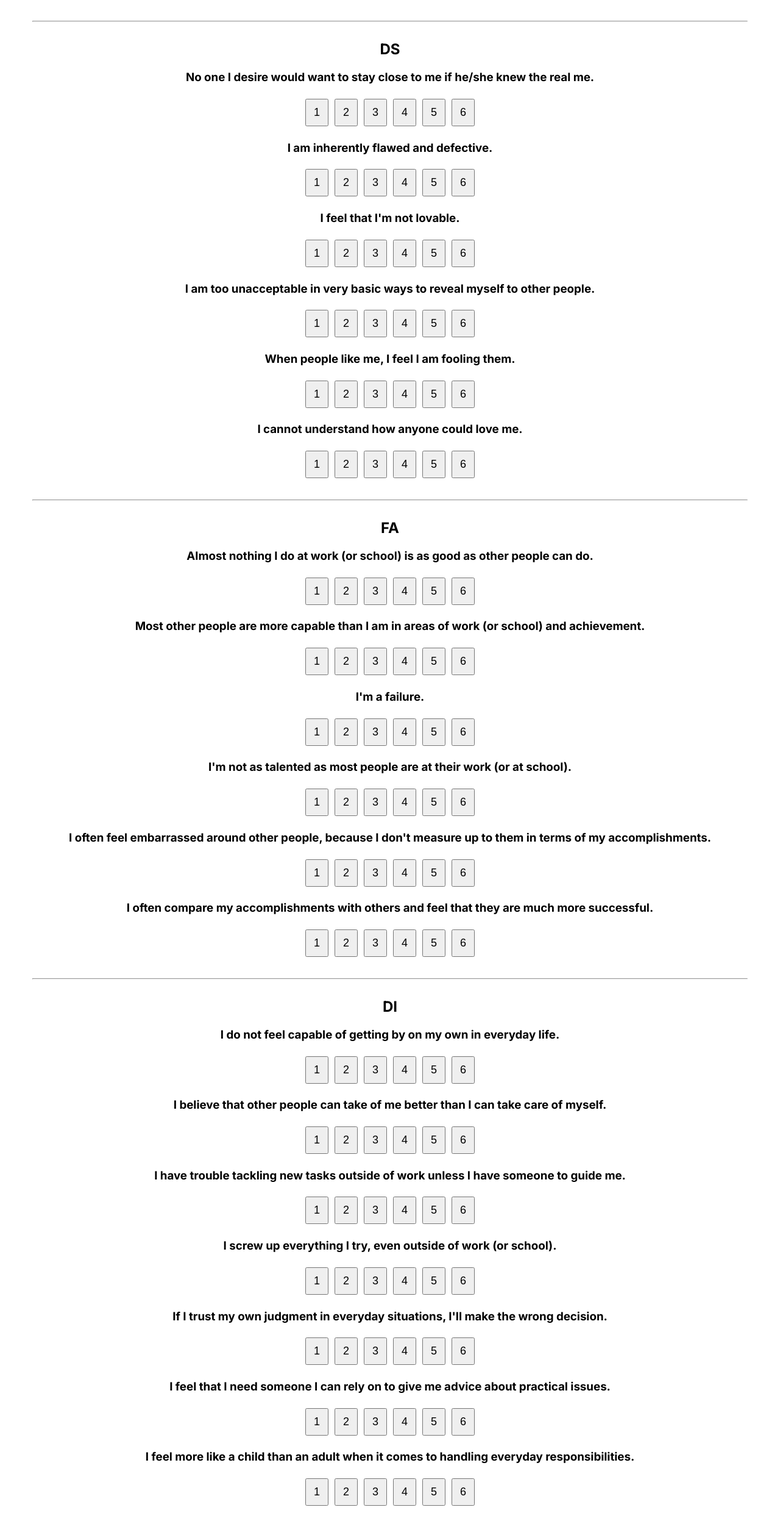
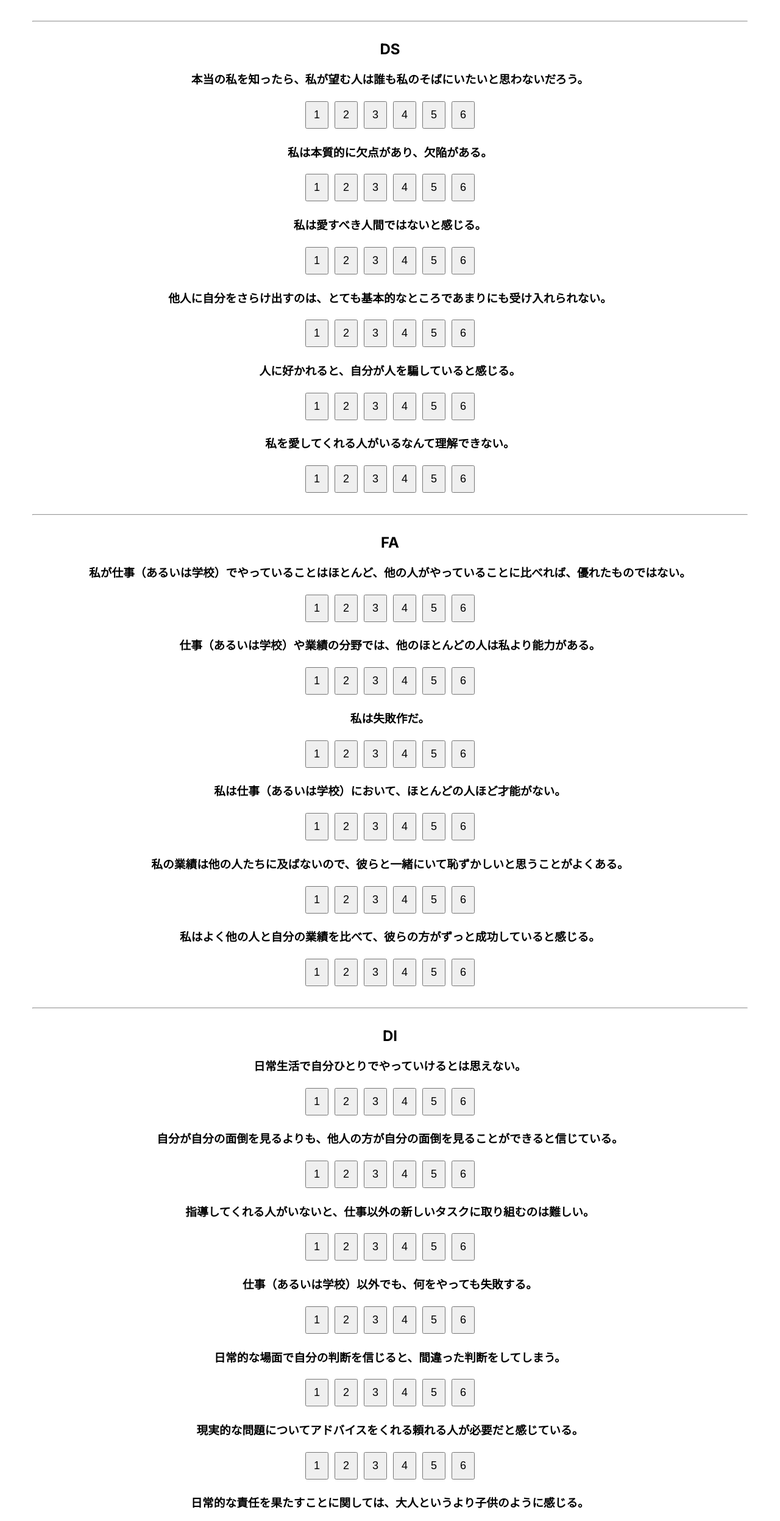
Before and after one commit to quantized-cube/my-psychology-test-app, a Next.js app: page /ysqr in a window 1280 px wide. Shown: the part 3534-6028 px from the top of the page at 61% size. Built offline with nearby package versions, Linux system fonts and the light colour scheme.

Commit message:
翻訳～49

```diff
--- a/app/ysqr/page.tsx
+++ b/app/ysqr/page.tsx
@@ -110,44 +110,44 @@ const questions_4_SI = [
 
 // 24-29: DS
 const questions_5_DS = [
-  "No one I desire would want to stay close to me if he/she knew the real me. ",
-  "I am inherently flawed and defective. ",
-  "I feel that I'm not lovable. ",
-  "I am too unacceptable in very basic ways to reveal myself to other people.",
-  "When people like me, I feel I am fooling them.",
-  "I cannot understand how anyone could love me.",
+  "本当の私を知ったら、私が望む人は誰も私のそばにいたいと思わないだろう。",
+  "私は本質的に欠点があり、欠陥がある。",
+  "私は愛すべき人間ではないと感じる。",
+  "他人に自分をさらけ出すのは、とても基本的なところであまりにも受け入れられない。",
+  "人に好かれると、自分が人を騙していると感じる。",
+  "私を愛してくれる人がいるなんて理解できない。",
 ];
 
 // 30-35: FA
 const questions_6_FA = [
-  "Almost nothing I do at work (or school) is as good as other people can do.  ",
-  "Most other people are more capable than I am in areas of work (or school) and achievement. ",
-  "I'm a failure.",
-  "I'm not as talented as most people are at their work (or at school).",
-  "I often feel embarrassed around other people, because I don't measure up to them in terms of my accomplishments. ",
-  "I often compare my accomplishments with others and feel that they are much more successful. ",
+  "私が仕事（あるいは学校）でやっていることはほとんど、他の人がやっていることに比べれば、優れたものではない。",
+  "仕事（あるいは学校）や業績の分野では、他のほとんどの人は私より能力がある。",
+  "私は失敗作だ。",
+  "私は仕事（あるいは学校）において、ほとんどの人ほど才能がない。",
+  "私の業績は他の人たちに及ばないので、彼らと一緒にいて恥ずかしいと思うことがよくある。",
+  "私はよく他の人と自分の業績を比べて、彼らの方がずっと成功していると感じる。",
 ];
 
 // 36-43: DI
 const questions_7_DI = [
-  "I do not feel capable of getting by on my own in everyday life.",
-  "I believe that other people can take of me better than I can take care of myself.",
-  "I have trouble tackling new tasks outside of work unless I have someone to guide me.",
-  "I screw up everything I try, even outside of work (or school).",
-  "If I trust my own judgment in everyday situations, I'll make the wrong decision.",
-  "I feel that I need someone I can rely on to give me advice about practical issues.",
-  "I feel more like a child than an adult when it comes to handling everyday responsibilities.",
-  "I find the responsibilities of everyday life overwhelming.",
+  "日常生活で自分ひとりでやっていけるとは思えない。",
+  "自分が自分の面倒を見るよりも、他人の方が自分の面倒を見ることができると信じている。",
+  "指導してくれる人がいないと、仕事以外の新しいタスクに取り組むのは難しい。",
+  "仕事（あるいは学校）以外でも、何をやっても失敗する。",
+  "日常的な場面で自分の判断を信じると、間違った判断をしてしまう。",
+  "現実的な問題についてアドバイスをくれる頼れる人が必要だと感じている。",
+  "日常的な責任を果たすことに関しては、大人というより子供のように感じる。",
+  "私は日常生活の責任に圧倒されている。",
 ];
 
 // 44-49: VH
 const questions_8_VH = [
-  "I feel that a disaster (natural, criminal, financial, or medical) could strike at any moment.",
-  "I worry about being attacked.",
-  "I take great precautions to avoid getting sick or hurt.",
-  "I worry that I'm developing a serious illness, even though nothing serious has been diagnosed by a physician.",
-  "I worry a lot about the bad things happening in the world: crime, pollution, etc.",
-  "I feel that the world is a dangerous place.",
+  "災害（自然災害、犯罪災害、金融災害、医療災害）はいつ襲ってきてもおかしくないと感じている。",
+  "私は攻撃されることを心配している。",
+  "私は病気や怪我をしないように細心の注意を払っている。",
+  "医師から深刻な病気とは診断されていないにもかかわらず、深刻な病気を発症しているのではないかと心配になる。",
+  "犯罪や公害など、世界で起こっている悪いことをとても心配している。",
+  "世界は危険な場所だと感じている。",
 ];
 
 // 50-56: EM
```
